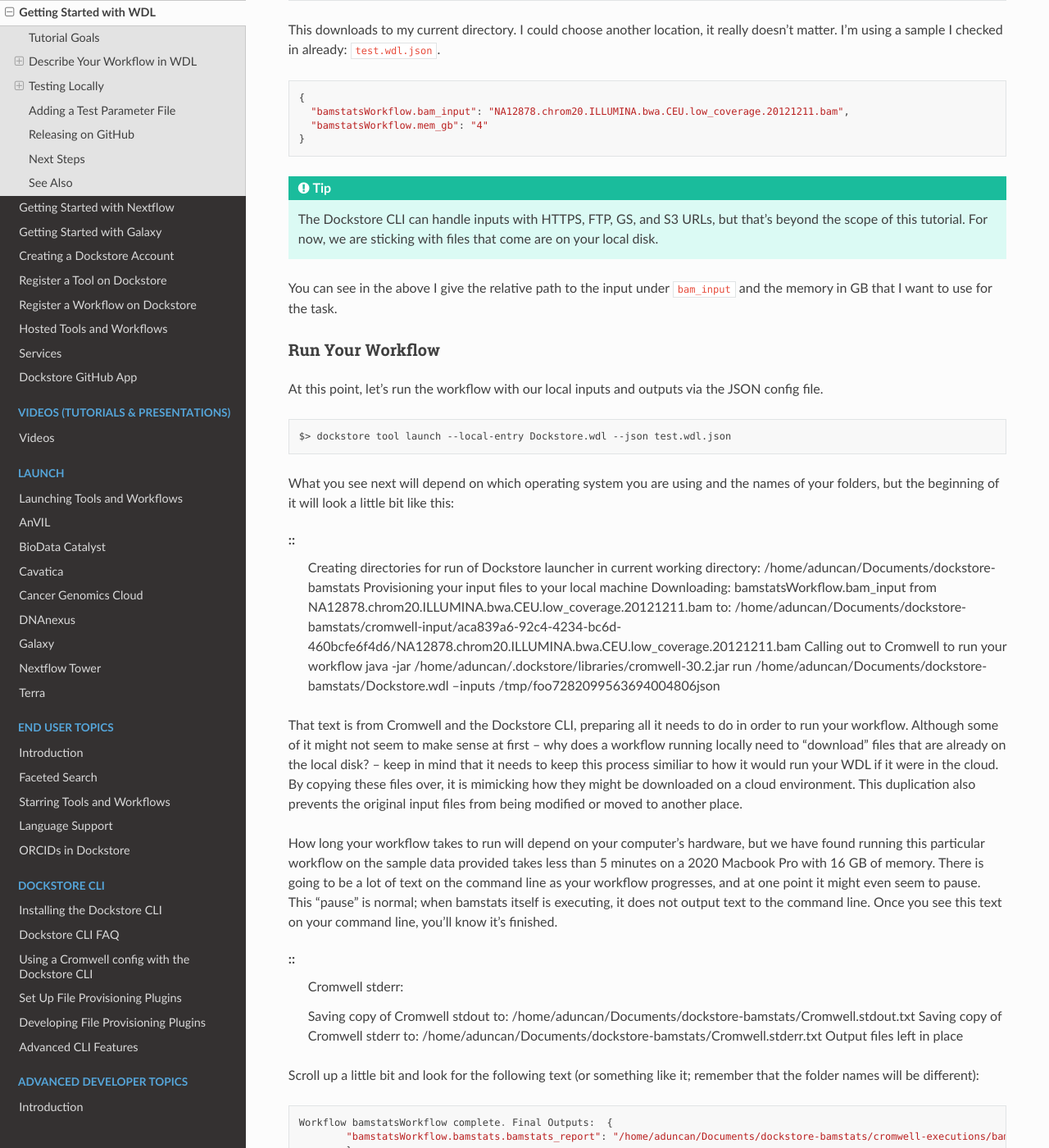
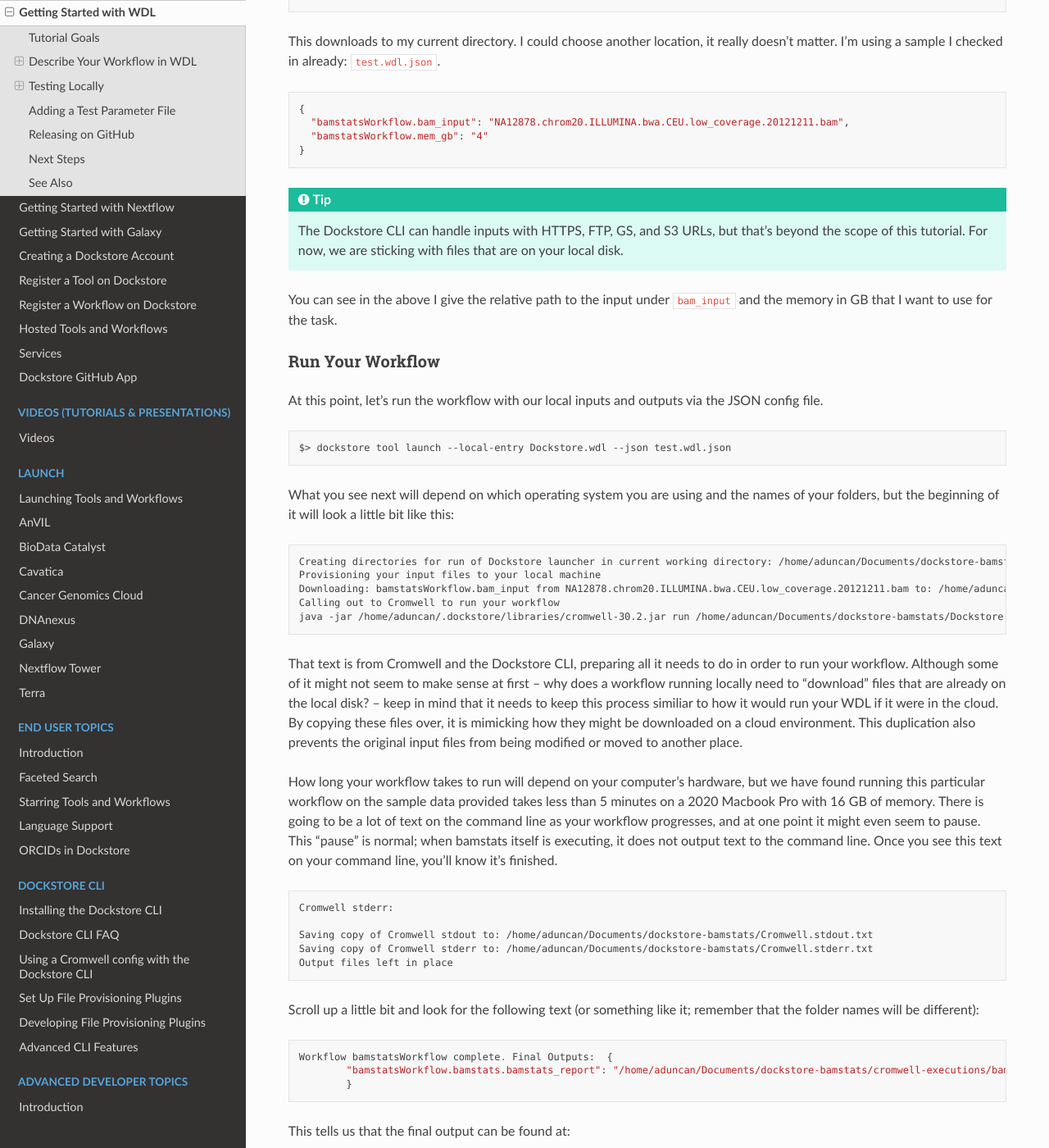
Before and after one commit to dockstore/dockstore-documentation, a Sphinx documentation site: the page built from docs/getting-started/getting-started-with-wdl.rst, in a window 1280 px wide and 1400 px high, scrolled down 6611 px. Shown: the whole window at 82% size. Built offline with Sphinx 7.4.7 and the Read the Docs theme 2.0.0, drawn with Linux system fonts in a browser that asks for light colours; some of the changed text lies outside the part shown.

Commit message:
Formatting fixes

```diff
--- a/docs/getting-started/getting-started-with-wdl.rst
+++ b/docs/getting-started/getting-started-with-wdl.rst
@@ -127,9 +127,9 @@
 
 In WDL, you can make a variable optional by adding a ? to the end of the
 type declaration. If a ? is not included then the variable is considered
-required. So, because this says `File` and not `File?` then we know that
-`bam_input` must be defined for the pipeline to work. The same goes for
-`mem_gb` too.
+required. So, because this says ``File`` and not ``File?`` then we know that
+``bam_input`` must be defined for the pipeline to work. The same goes for
+``mem_gb`` too.
 
 Task Command
 ++++++++++++
@@ -143,7 +143,7 @@
 We can also pass the command parameters based on
 the inputs described above. Here we pass the amount of memory to use and
 the input BAM file to a script from the
-quay.io/collaboratory/dockstore-tool-bamstats:1.25-6\_1.0 docker image.
+`quay.io/collaboratory/dockstore-tool-bamstats:1.25-6\_1.0 <https://quay.io/collaboratory/dockstore-tool-bamstats:1.25-6\_1.0>`__ Docker image.
 Note that bamstats requires you pass in the memory as a positional argument,
 but other programs may not require this.
 
@@ -191,7 +191,7 @@
 bamstats, but it is very common, so it's worth taking a look at how this can be done.
 Assuming there are no other zip files lying around in the Docker container's
 execution directory, we can define our WDL to instead look for any zip files
-using WDL's `glob()` feature. `glob()` returns an array of files matching a
+using WDL's ``glob()`` feature. ``glob()`` returns an array of files matching a
 regular expression string. Note that it will still be considered an array even
 if it only has one file in it. So, we could do...
 
@@ -213,7 +213,7 @@
     }
 
 This is a useful trick for multi-step workflows, where it is often easier
-to deal with a variable of type `File` than of type `Array[File]`.
+to deal with a variable of type ``File`` than of type ``Array[File]``.
 
 Task Runtime
 ++++++++++++
@@ -336,7 +336,7 @@
       "bamstatsWorkflow.mem_gb": "4"
     }
 
-.. tip::  The Dockstore CLI can handle inputs with HTTPS, FTP, GS, and S3 URLs, but that's beyond the scope of this tutorial. For now, we are sticking with files that come are on your local disk.
+.. tip::  The Dockstore CLI can handle inputs with HTTPS, FTP, GS, and S3 URLs, but that's beyond the scope of this tutorial. For now, we are sticking with files that are on your local disk.
 
 You can see in the above I give the relative path to the input under
 ``bam_input`` and the memory in GB that I want to use for the task.
@@ -352,7 +352,8 @@
 
 What you see next will depend on which operating system you are using and the names of your folders, but the beginning of it will look a little bit like this:
 
-::
+.. code-block:: text
+
     Creating directories for run of Dockstore launcher in current working directory: /home/aduncan/Documents/dockstore-bamstats
     Provisioning your input files to your local machine
     Downloading: bamstatsWorkflow.bam_input from NA12878.chrom20.ILLUMINA.bwa.CEU.low_coverage.20121211.bam to: /home/aduncan/Documents/dockstore-bamstats/cromwell-input/aca839a6-92c4-4234-bc6d-460bcfe6f4d6/NA12878.chrom20.ILLUMINA.bwa.CEU.low_coverage.20121211.bam
@@ -363,7 +364,8 @@
 
 How long your workflow takes to run will depend on your computer's hardware, but we have found running this particular workflow on the sample data provided takes less than 5 minutes on a 2020 Macbook Pro with 16 GB of memory. There is going to be a lot of text on the command line as your workflow progresses, and at one point it might even seem to pause. This "pause" is normal; when bamstats itself is executing, it does not output text to the command line. Once you see this text on your command line, you'll know it's finished.
 
-::
+.. code-block:: text
+
     Cromwell stderr:
 
     Saving copy of Cromwell stdout to: /home/aduncan/Documents/dockstore-bamstats/Cromwell.stdout.txt
```
Also changed, not shown: other parts of docs/getting-started/getting-started-with-wdl.rst (+2 -2 lines).
